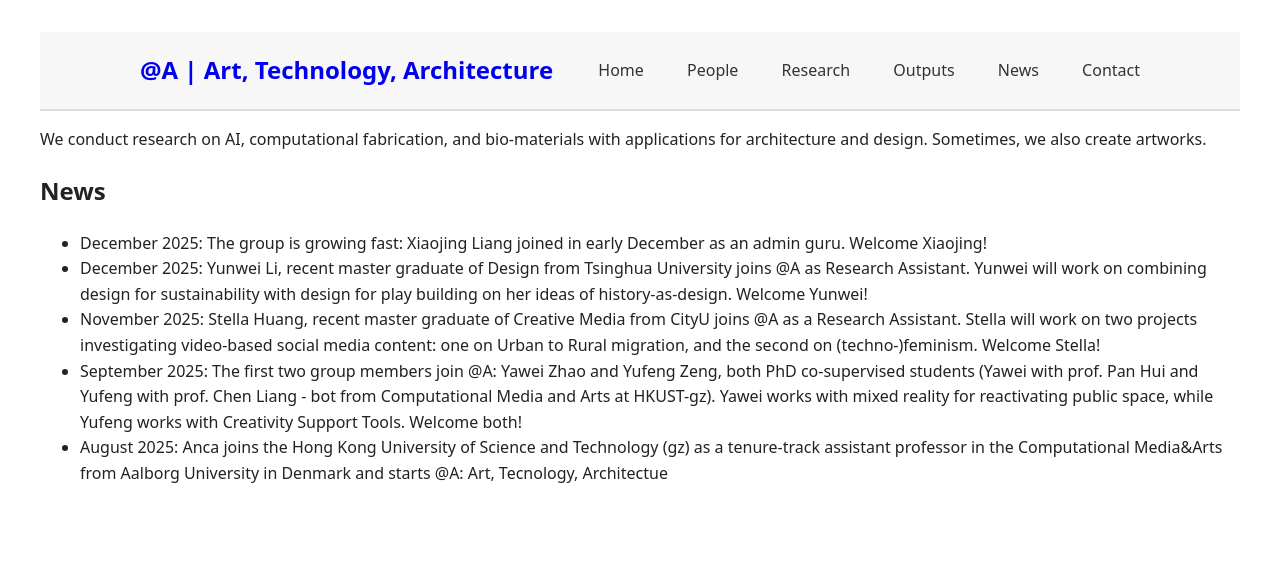
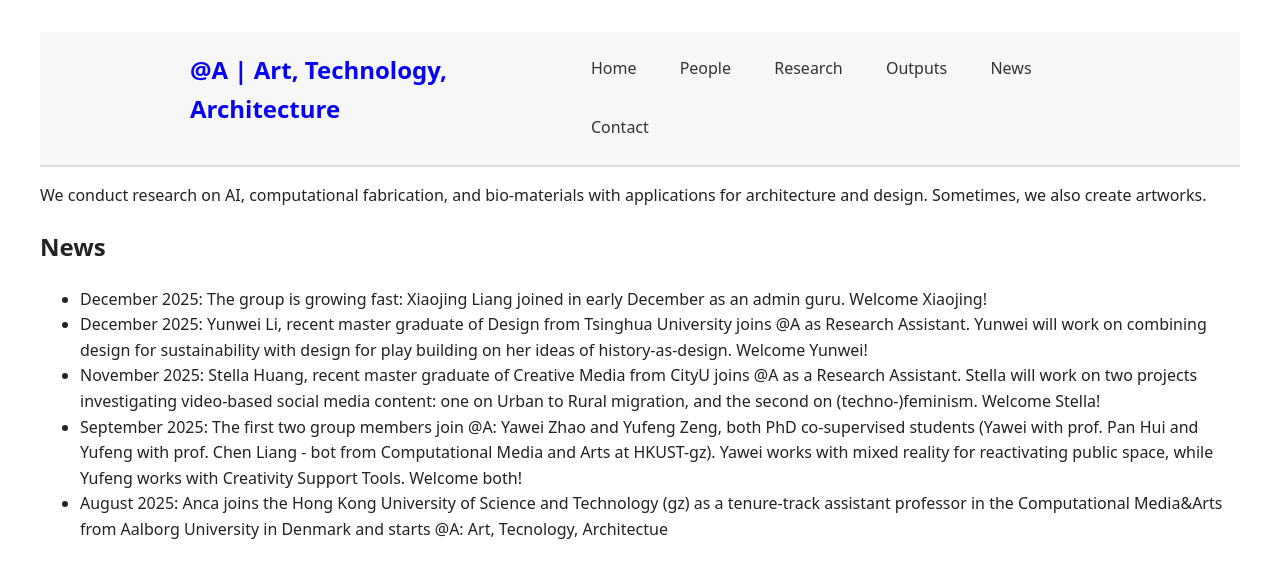
Before and after one commit to anqua/at-a, a Jekyll site: the page built from index.md, in a window 1280 px wide. Shown: the top 578 px of the page. Built offline with Jekyll 4.4.1, drawn with Linux system fonts in a browser that asks for light colours.

Commit message:
Update style.css

```diff
--- a/assets/css/style.css
+++ b/assets/css/style.css
@@ -19,19 +19,19 @@ header {
 }
 
 .header-inner {
-  max-width: 1000px;
+  max-width: 900px;
   margin: 0 auto;
   padding: 1.2em 1em;
   display: flex;
   justify-content: space-between;
-  align-items: center;
+  align-items: left;
 }
 
 .site-title a {
   font-size: 1.5em;
   font-weight: 600;
   text-decoration: none;
-  color: ##0602f9;
+  color: #0602f9;
 }
 
 .site-nav a {
```
